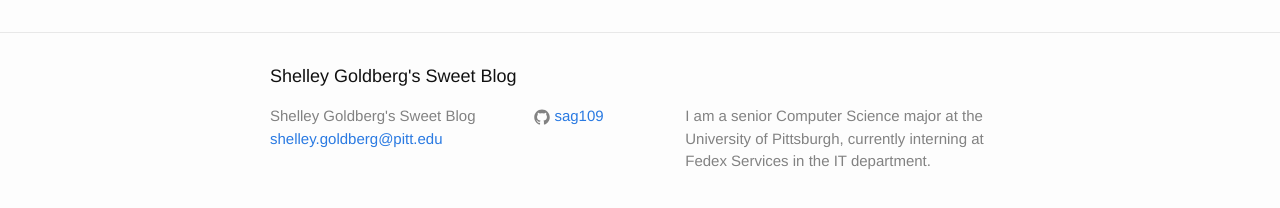
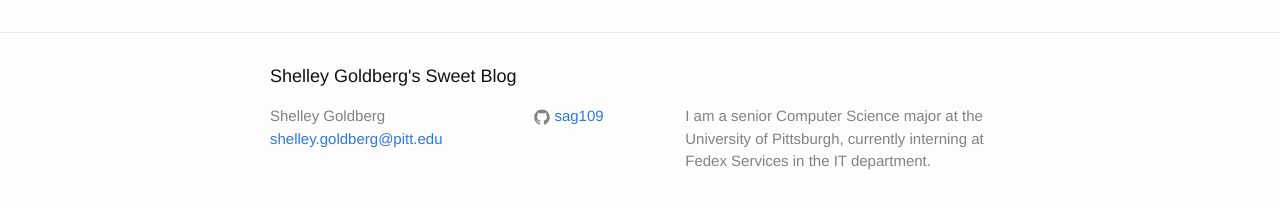
Before and after one commit to ShelleyGoldberg/ShelleyGoldberg.github.io, a Jekyll site: the page built from index.html, in a window 1280 px wide. Shown: the part 264-472 px from the top of the page. Built offline with Jekyll 4.4.1, drawn with Linux system fonts in a browser that asks for light colours.

Commit message:
update footer

```diff
--- a/_includes/footer.html
+++ b/_includes/footer.html
@@ -7,7 +7,7 @@
     <div class="footer-col-wrapper">
       <div class="footer-col  footer-col-1">
         <ul class="contact-list">
-          <li>{{ site.title }}</li>
+          <li>Shelley Goldberg</li>
           <li><a href="mailto:{{ site.email }}">{{ site.email }}</a></li>
         </ul>
       </div>
```
